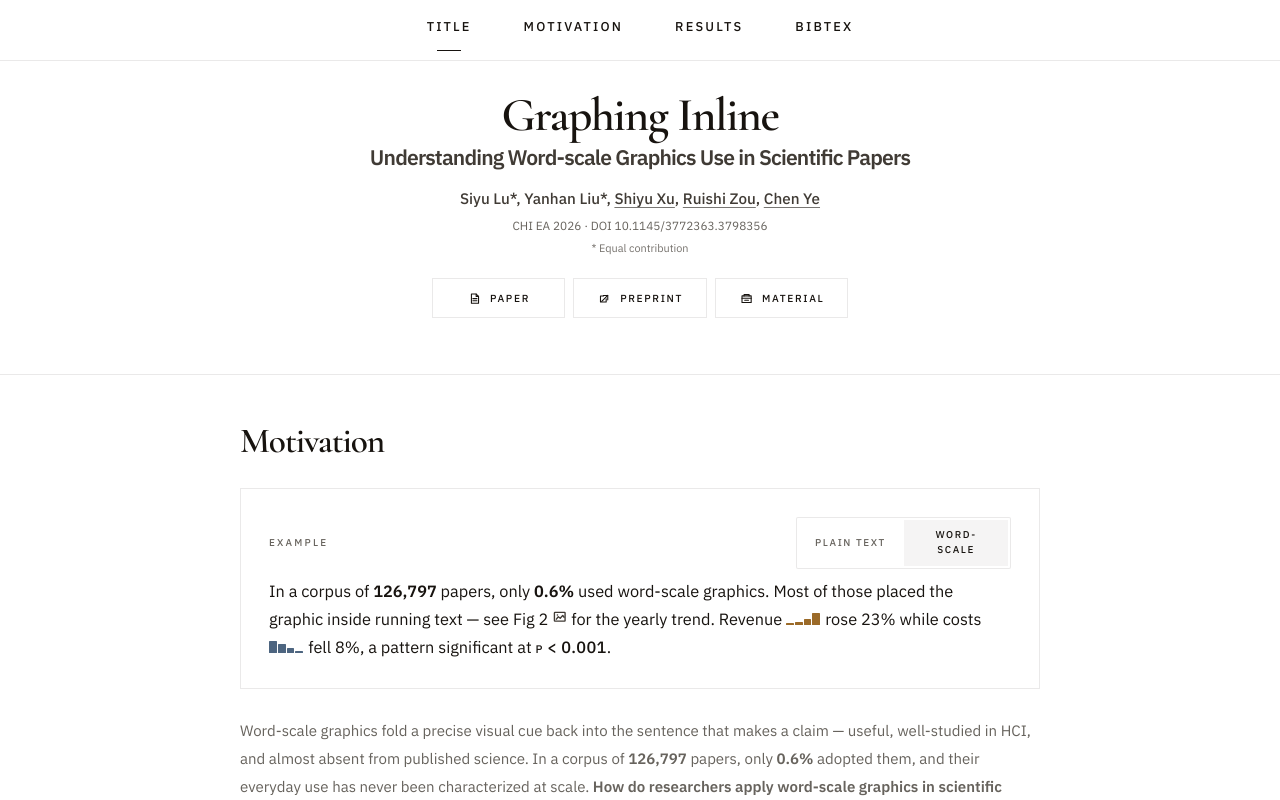
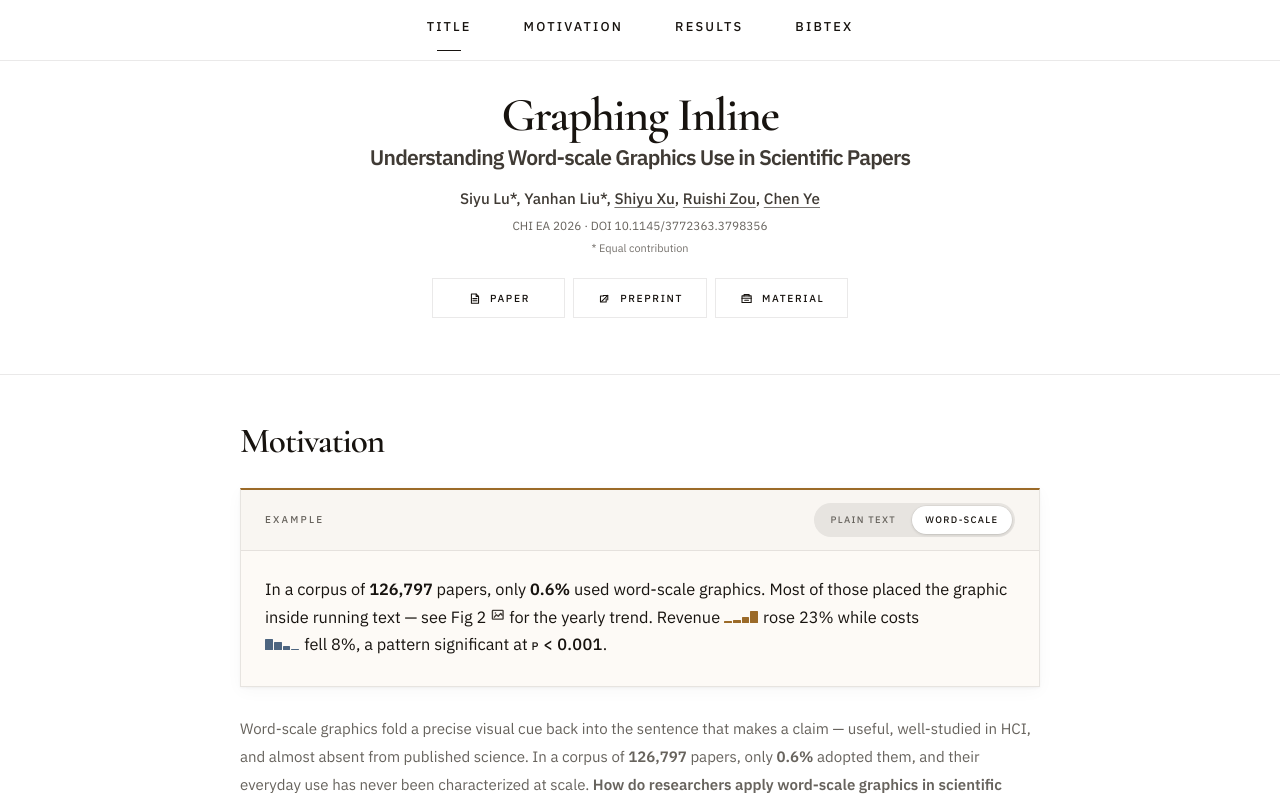
Before and after one commit to salmooonaa/graphing-inline, a Next.js app: page / in a window 1280 px wide. Shown: the top 800 px of the page. Built offline with nearby package versions, Linux system fonts and the light colour scheme.

Commit message:
style(motivation): refine demo card with amber accent, pill toggle, and sectioned layout

```diff
--- a/src/app/globals.css
+++ b/src/app/globals.css
@@ -261,31 +261,66 @@ main {
   }
 
 
+  .wsg-demo-card {
+    border: 1px solid var(--line);
+    border-top: 2px solid var(--amber);
+    background: #fdfaf6;
+    box-shadow:
+      0 1px 3px rgba(23, 19, 15, 0.05),
+      0 4px 16px rgba(23, 19, 15, 0.03);
+  }
+
+  .wsg-demo-header {
+    display: flex;
+    align-items: center;
+    justify-content: space-between;
+    padding: 0.75rem 1.25rem;
+    border-bottom: 1px solid var(--line);
+    background: rgba(23, 19, 15, 0.015);
+  }
+
+  .wsg-demo-body {
+    padding: 1.25rem 1.25rem 1.5rem;
+  }
+
+  @media (min-width: 640px) {
+    .wsg-demo-header {
+      padding: 0.8rem 1.5rem;
+    }
+
+    .wsg-demo-body {
+      padding: 1.5rem 1.5rem 1.75rem;
+    }
+  }
+
   .wsg-toggle {
     display: inline-flex;
-    border: 1px solid var(--line);
-    background: var(--surface);
-    padding: 2px;
+    background: rgba(23, 19, 15, 0.08);
+    border: none;
+    padding: 3px;
     gap: 2px;
-    border-radius: 2px;
+    border-radius: 100px;
   }
 
   .wsg-toggle__btn {
     font-family: var(--font-data), monospace;
-    font-size: 0.62rem;
+    font-size: 0.59rem;
     font-weight: 500;
-    letter-spacing: 0.16em;
+    letter-spacing: 0.14em;
     text-transform: uppercase;
     color: var(--muted);
-    padding: 0.5rem 0.9rem;
-    min-height: 1.9rem;
+    padding: 0.38rem 0.85rem;
+    min-height: 1.75rem;
     flex: 1;
     border: 0;
     background: transparent;
     cursor: pointer;
+    border-radius: 100px;
+    white-space: nowrap;
     transition:
-      color 150ms ease,
-      background-color 150ms ease;
+      color 180ms ease,
+      background-color 180ms ease,
+      box-shadow 180ms ease;
   }
 
   .wsg-toggle__btn:hover {
@@ -294,7 +329,10 @@ main {
 
   .wsg-toggle__btn.is-active {
     color: var(--foreground);
-    background: rgba(23, 19, 15, 0.045);
+    background: #fff;
+    box-shadow:
+      0 1px 3px rgba(23, 19, 15, 0.14),
+      0 0 0 0.5px rgba(23, 19, 15, 0.07);
   }
 
   .wsg-toggle__btn:focus-visible {
--- a/src/components/blocks/motivation-demo.tsx
+++ b/src/components/blocks/motivation-demo.tsx
@@ -175,12 +175,12 @@ export function MotivationDemo({
 }) {
   const [mode, setMode] = useState<Mode>("word");
   return (
-    <div className="section-reveal reveal-delay-1 w-full border border-[var(--line)] bg-white">
-      <div className="p-5 sm:p-7">
-        <div className="flex items-center justify-between mb-2">
-          <p className="section-eyebrow">Example</p>
-          <Toggle mode={mode} onChange={setMode} />
-        </div>
+    <div className="section-reveal reveal-delay-1 w-full wsg-demo-card">
+      <div className="wsg-demo-header">
+        <span className="section-eyebrow">Example</span>
+        <Toggle mode={mode} onChange={setMode} />
+      </div>
+      <div className="wsg-demo-body">
         <DemoProse segments={segments} mode={mode} />
       </div>
     </div>
```
